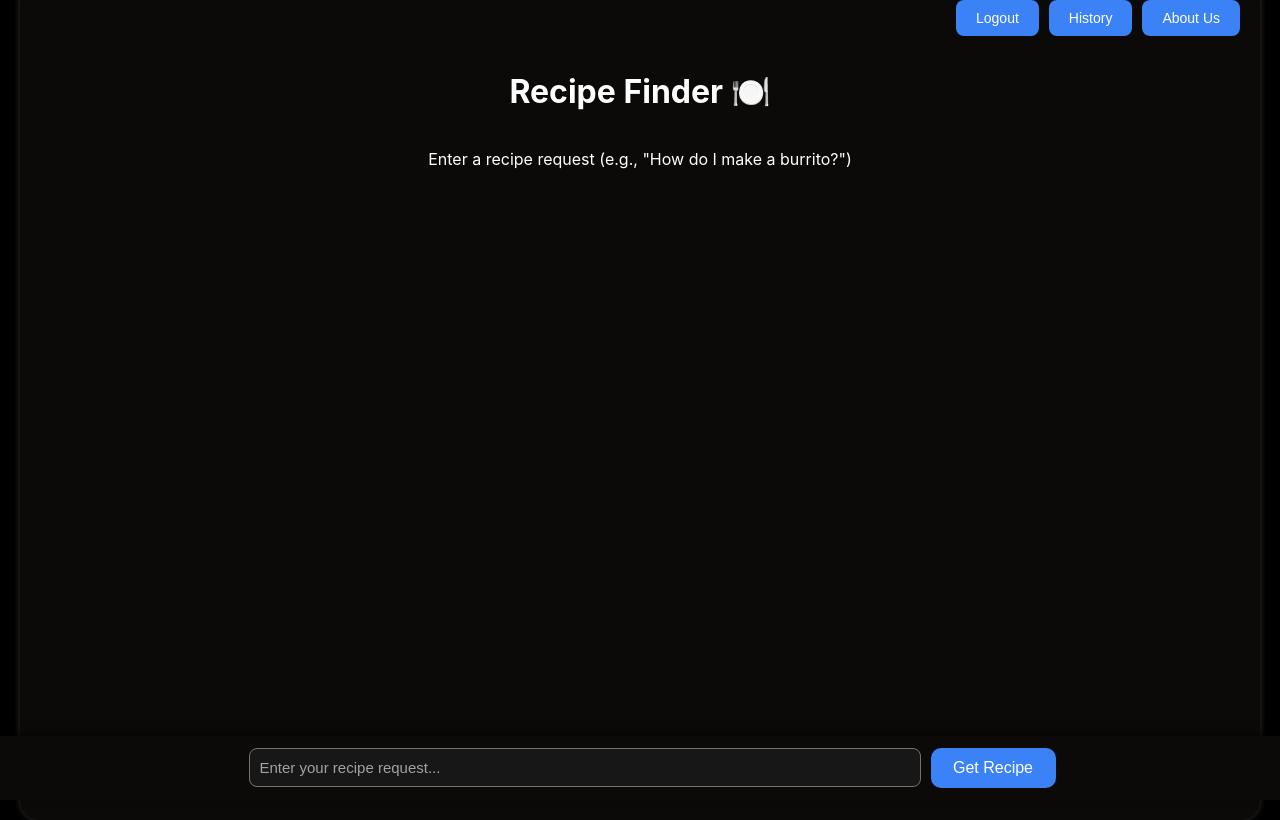
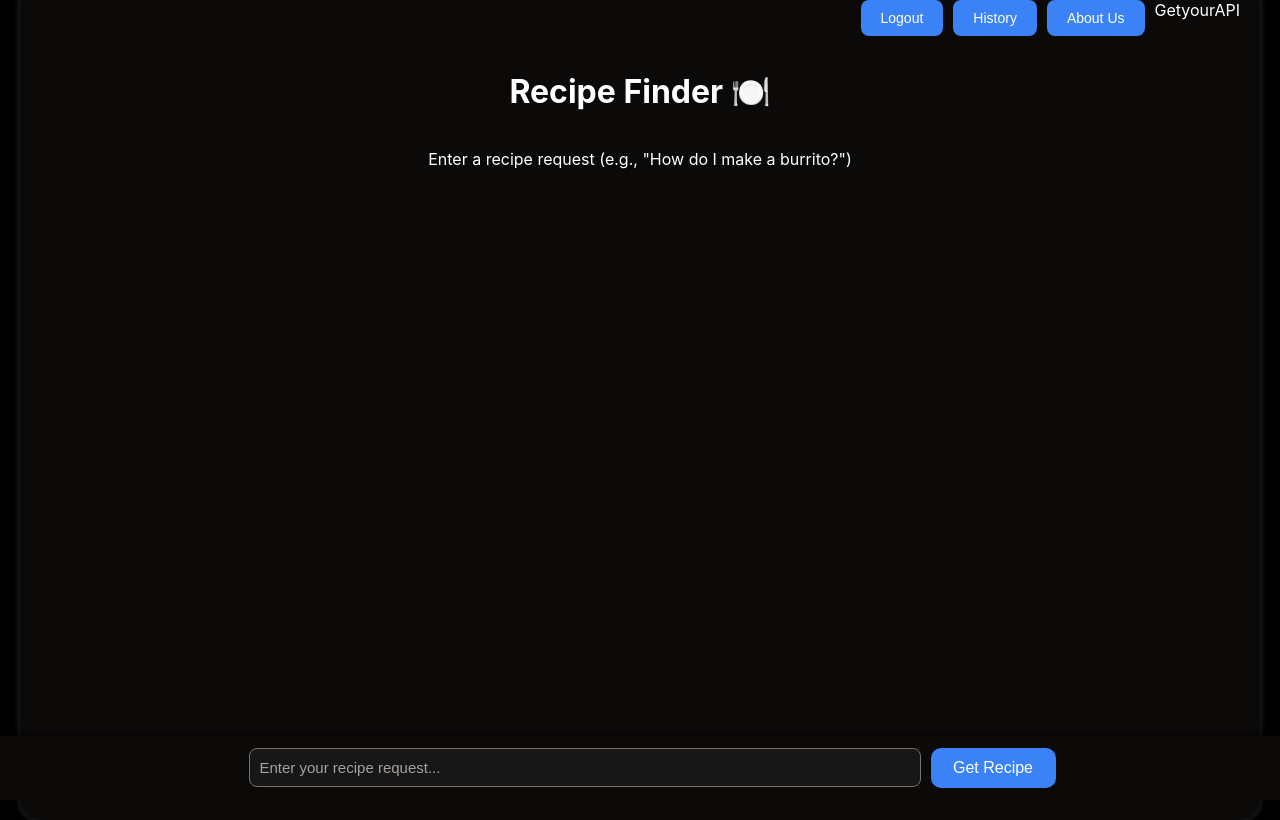
Before and after one commit to hagNone/Precision_baking, a Django app: page / in a window 1280 px wide. Run offline with Django 5.2, Linux system fonts and the light colour scheme; a user stored in the database is signed in.

Commit message:
some changes are made in index page

```diff
--- a/recipes/templates/index.html
+++ b/recipes/templates/index.html
@@ -150,6 +150,7 @@
             <button onclick="logout()">Logout</button>
             <button onclick="viewHistory()">History</button>
             <button onclick="aboutUs()">About Us</button>
+            <buutton onclick="GetyourAPI()">GetyourAPI</buutton>
         </div>
 
         <h1>Recipe Finder 🍽️</h1>
```
